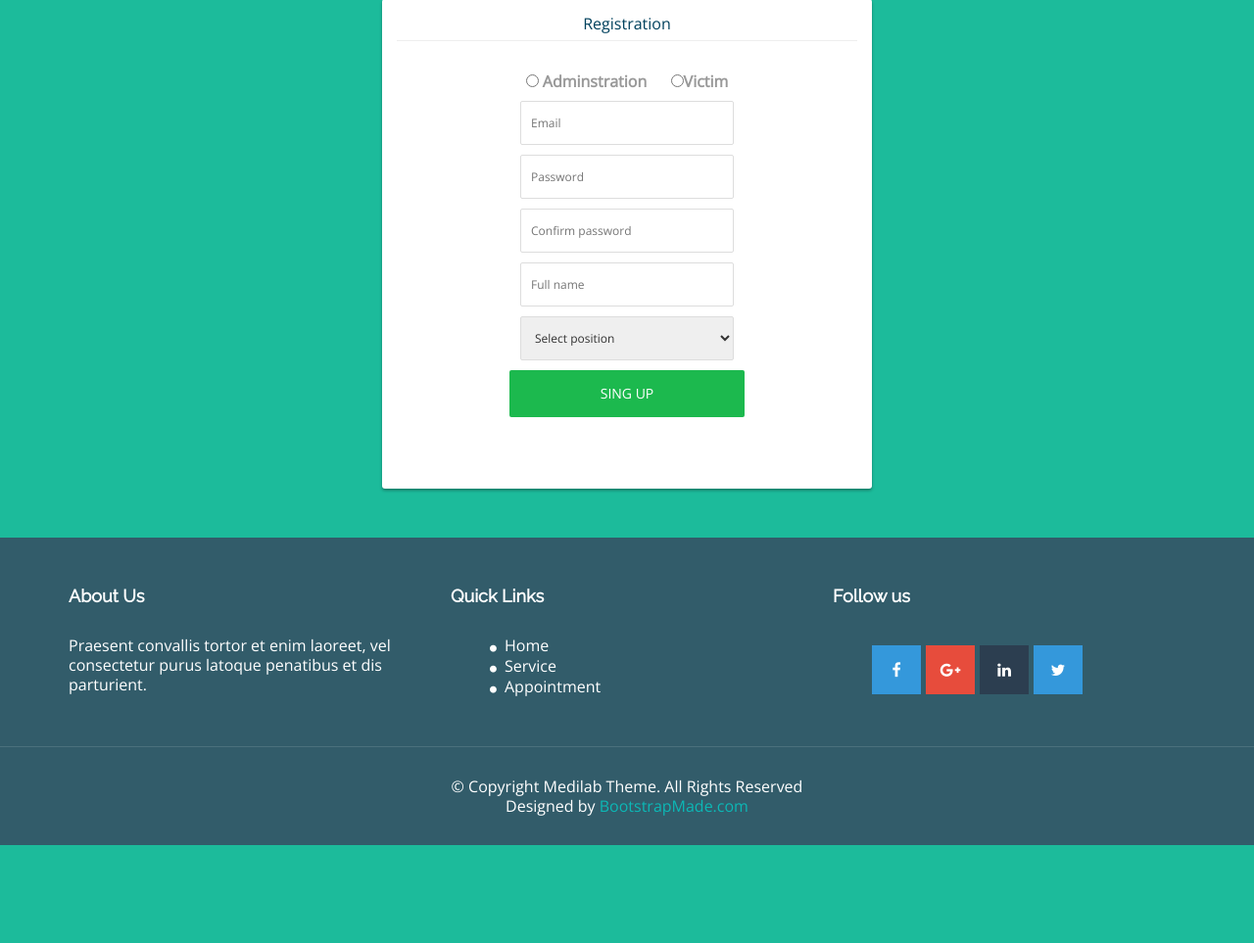
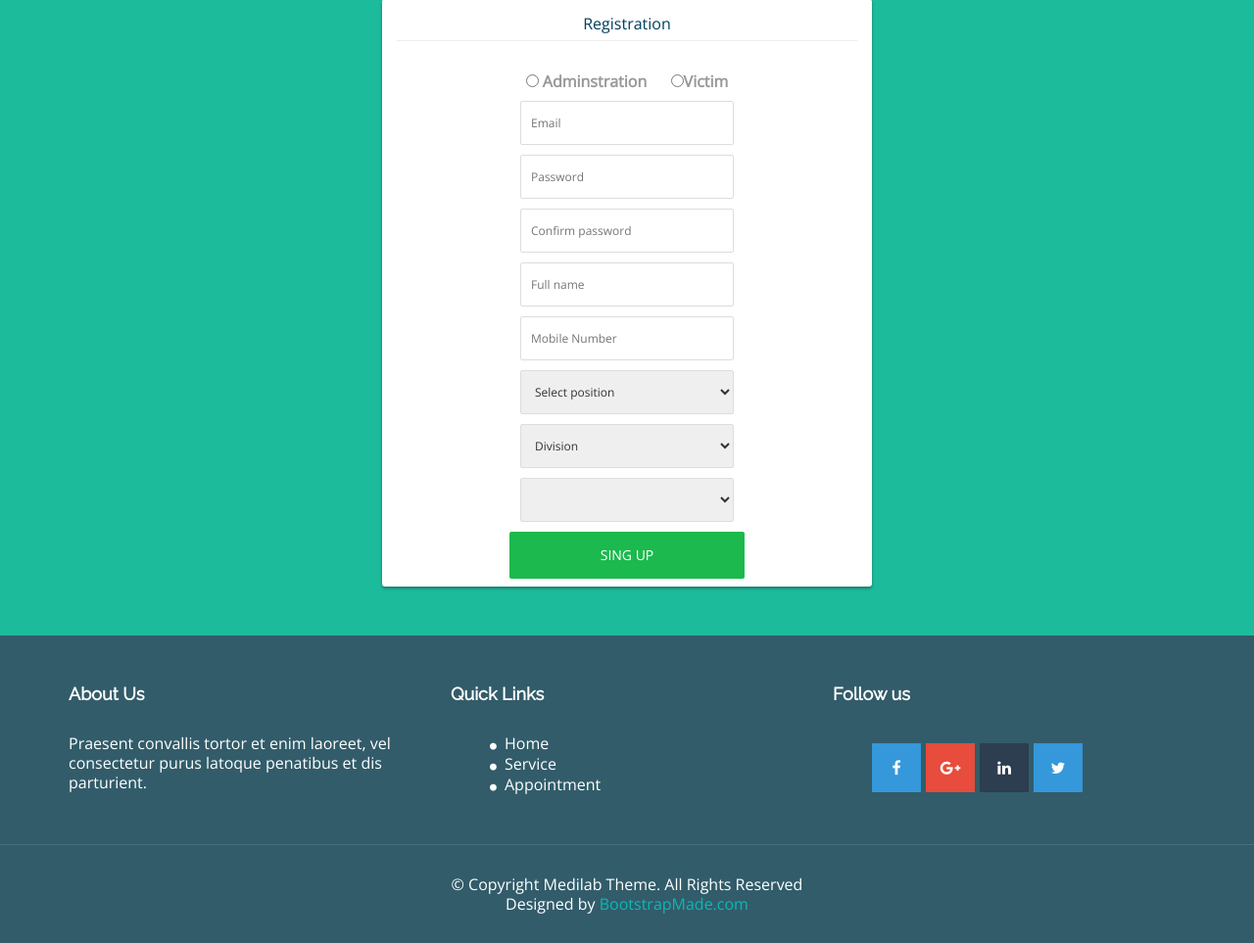
Before and after one commit to arifulislamjuwell/Crime-Reporter, a Django app: page /singup/ in a window 1280 px wide. Shown: the part 141-1104 px from the top of the page at 98% size. Before the commit the page ends 1004 px from the top, so only its background shows below. Run offline with Django 3.2, Linux system fonts and the light colour scheme; lists and menus that the app fills with data are empty; some libraries are stand-ins or nearby versions; some web fonts are replaced.

```diff
--- a/authenticate/views.py
+++ b/authenticate/views.py
@@ -1,9 +1,10 @@
 from django.shortcuts import render
 from django.contrib import auth
 from django.contrib.auth.decorators import login_required
-from .models import *
+from .models import Profile
 from django.shortcuts import render,redirect,get_object_or_404
 from django.contrib.auth.models import User
+from django.db.models.signals import post_save
 
 
 # Create your views here.
@@ -21,6 +22,7 @@ def login(request):
     else:
         return render(request,templates)
 
+
 def singup(request):
     templates='auth\singup.html'
     contex_user={'user_error':'This account already exist'}
@@ -33,13 +35,15 @@ def singup(request):
                     return render(request,templates,contex_user)
             except User.DoesNotExist:
                 users= User.objects.create_user(request.POST['email'], password=request.POST['password'])
-                profile=Profile()
-                profile.user= request.user
+                profile= Profile.objects.get(user=users)
+                try:
+                    profile.type_of=request.POST['adminstration']
+                except:
+                    profile.type_of=request.POST['victim']
                 profile.fullname=request.POST['fullname']
-                try:
-                    profile.type=request.POST['po']
-                except:
-                    profile.type=request.POST['vi']
+                profile.district=request.POST['dis']
+                profile.phone=request.POST['number']
+                profile.position=request.POST['choice1']
                 profile.save()
                 auth.login(request, users)
                 return redirect('index')
--- a/static/auth/singup.css
+++ b/static/auth/singup.css
@@ -7,7 +7,7 @@ body{
   position:relative;
   margin: 10px auto;
   width: 500px;
-  height: 500px;
+  height: 600px;
   background-color: #fff;
   padding: 10px;
   border-radius: 3px;
--- a/templates/auth/singup.html
+++ b/templates/auth/singup.html
@@ -1,6 +1,7 @@
 {% extends 'base.html' %}
 {% load static %}
 {% block content %}
+<script src="https://ajax.googleapis.com/ajax/libs/jquery/2.1.1/jquery.min.js"></script>
   <link rel="stylesheet" type="text/css" href="{% static 'auth/singup.css' %}">
   <div class="login-box">
     <div class="lb-header">
@@ -10,8 +11,8 @@
     <form action="{% url 'singup' %}" method="POST" enctype="multipart/form-data" class="email-login">
     {% csrf_token %}
     <div class="u-form-group">
-        <input id="poli" type="radio" name="vi" value="police" onclick="chageposition();"> <b>Adminstration &emsp;</b>
-        <input id="vict" type="radio" name="vi" value="victim" onclick="chageposition();"><b>Victim  </b>  <br>
+        <input id="poli" type="radio" name="adminstration" value="police" onclick="chageposition();"> <b>Adminstration &emsp;</b>
+        <input id="vict" type="radio" name="victim" value="victim" onclick="chageposition();"><b>Victim  </b>  <br>
     </div>
     <div class="u-form-group">
         <input name="email" type="email" placeholder="Email"/>
@@ -25,14 +26,38 @@
     <div class="u-form-group">
         <input name="fullname" type="text" placeholder="Full name" required/>
     </div>
+    <div class="u-form-group">
+        <input name="number" type="text" placeholder="Mobile Number" required/>
+    </div>
 
     <div class="u-form-group">
-        <select name="choice">
+        <select name="choice1">
             <option value="first">Select position</option>
-            <option id="p1" value="sub" ></option>
-            <option id="p2" value="sp"></option>
+            <option id="p1" value="" ></option>
+            <option id="p2" value=""></option>
         </select>
     </div>
+
+    <div class="u-form-group">
+        <select name="choice" class='chech'>
+            <option value="">Division</option>
+            <option value="dhaka">Dhaka</option>
+            <option value="chittagong">chittagong</option>
+            <option value="barishal">Barishal</option>
+            <option value="khulna">Khulna</option>
+            <option value="rajshahi">Rajshahi</option>
+            <option value="rangpur">Rangpur</option>
+            <option value="sylhet">Sylhet</option>
+            <option value="mymensingh">Mymensingh</option>
+        </select>
+    </div>
+
+    <div class="u-form-group">
+        <select id="check11" name="dis">
+            <option></option>
+        </select>
+    </div>
+
     <div class="u-form-group">
         <button type="submit">Sing up</button>
     </div>
@@ -49,12 +74,19 @@ function chageposition() {
     var val1=document.getElementById('vict');
     if (val.checked){
             document.getElementById('p1').innerHTML='Sub inspector';
+            document.getElementById('p1').value='si'
+
             document.getElementById('p2').innerHTML='OC';
+            document.getElementById('p2').value='oc'
         }
     else if (val1.checked){
         document.getElementById('p1').innerHTML='student';
+        document.getElementById('p1').value='student'
+
         document.getElementById('p2').innerHTML='job';
+        document.getElementById('p2').value='job'
     }
 }
 </script>
+<script src="{% static 'loc.js' %}"></script>
 {% endblock %}
```
Also changed, not shown: authenticate/models.py (+15 -1 lines), static/loc.js (added, +75 -0 lines), templates/index.html (+3 -77 lines), authenticate/migrations/0003_auto_20191028_1146.py (added), authenticate/migrations/0004_profile_position.py (added), db.sqlite3, other/migrations/0002_delete_zillaname.py (added).
